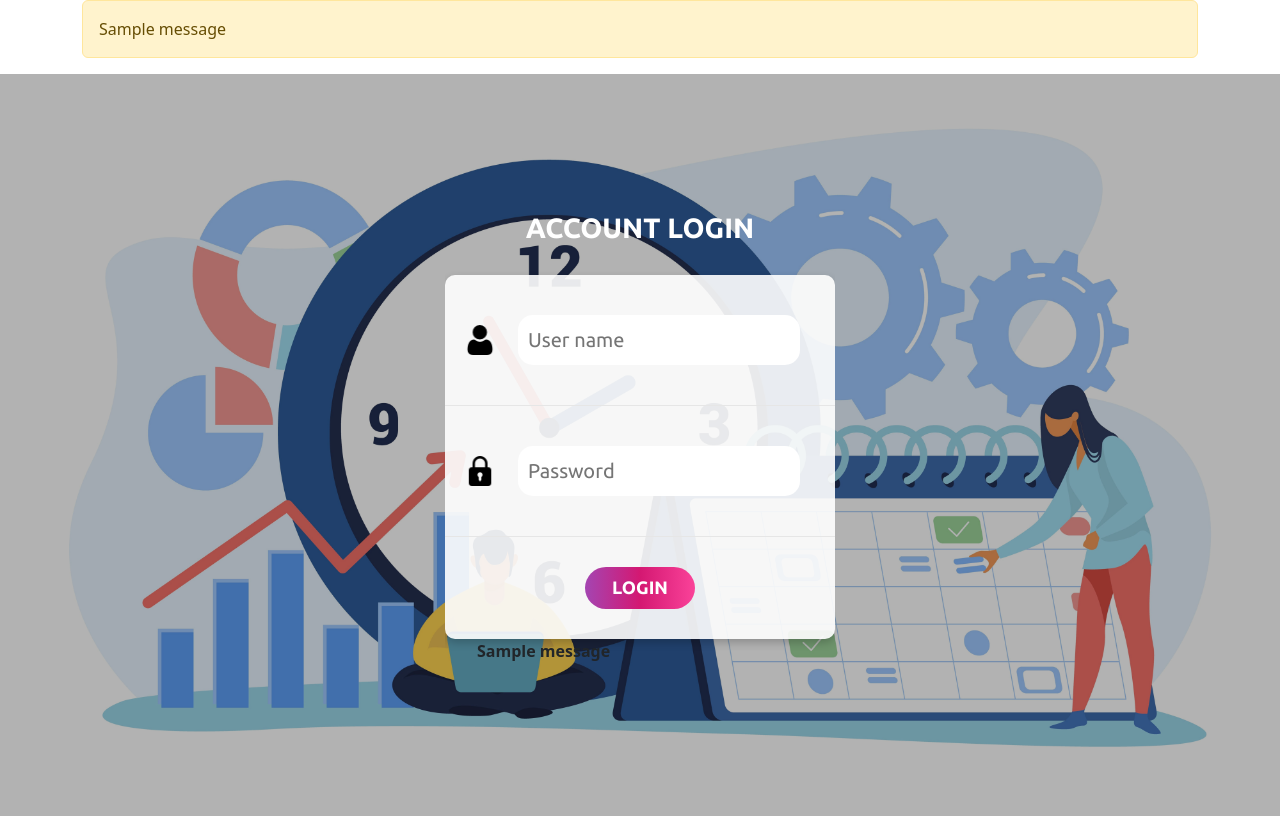
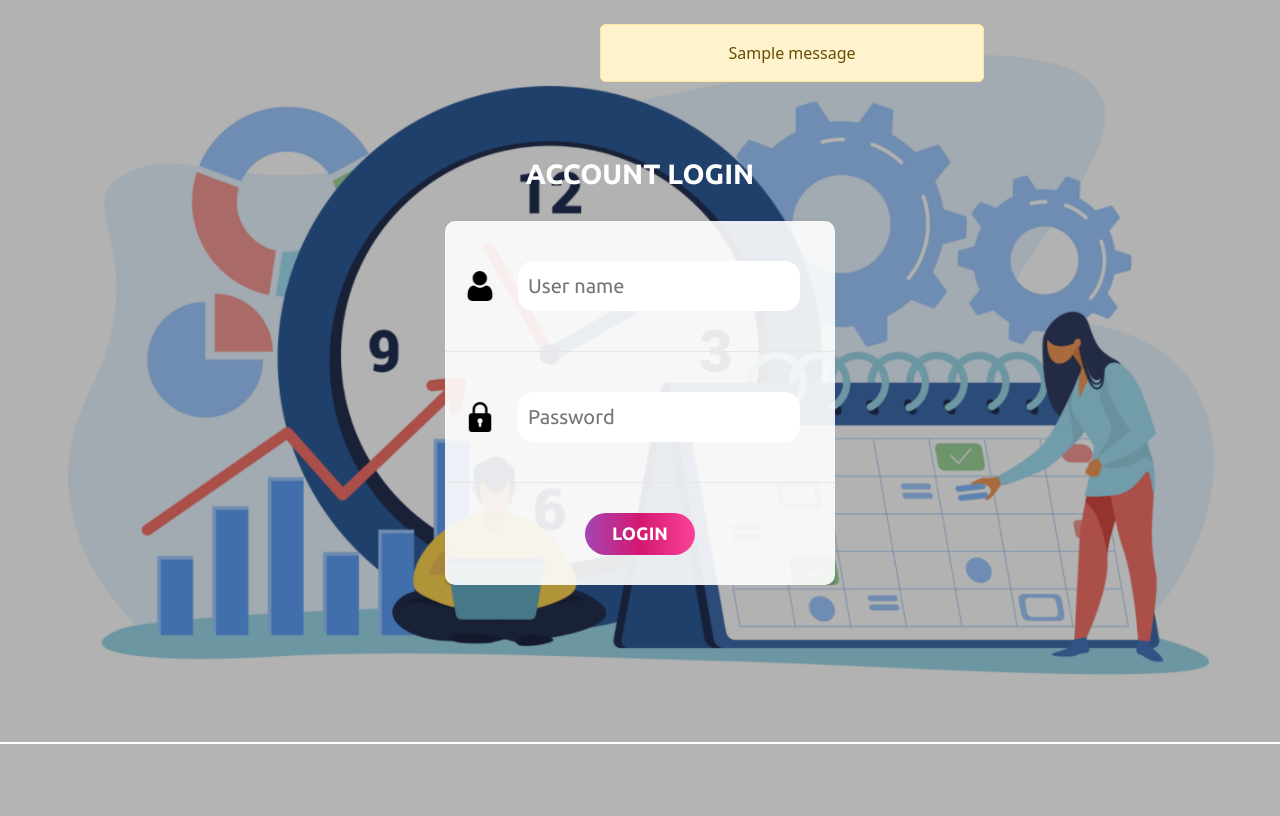
Before and after one commit to medss19/flask-todo, a Flask app: page /login in a window 1280 px wide. Shown: the part 56-872 px from the top of the page. After the commit the page ends 800 px from the top, so only its background shows below. Run offline with Flask 3, Linux system fonts and the light colour scheme; one stand-in notice (Sample message) is shown.

Commit message:
fixed bugs, made flashes appear inside the screen

```diff
--- a/static/css/login.css
+++ b/static/css/login.css
@@ -4,7 +4,7 @@
 }
 
 .container-login {
-    background-image: url('../images/login.jpg');
+    background-image: url('../images/login.png');
     background-size: contain;
     background-position: center;
     background-repeat: no-repeat;
@@ -115,3 +115,16 @@
     z-index: 1;
     transition: background-color 0.4s;
 }
+
+.flash-message {
+    top: 80px; /* Position at the very top */
+    display: flex;
+    align-items: center;
+    justify-content: center;
+    z-index: 1050; /* Make sure it's above other elements */
+    width: 30%; /* Make it full width */
+    left: 400px; /* Position it to the left edge */
+    margin-left: 200px;
+    right: 0; /* Position it to the right edge */
+    position: fixed; /* Fix it at the top of the screen */
+}
--- a/templates/base.html
+++ b/templates/base.html
@@ -73,7 +73,7 @@
     <div class="container">
         {% with messages = get_flashed_messages() %}
             {% if messages %}
-                <div class="alert alert-warning" role="alert">
+                <div class="alert alert-warning fixed-top flash-message" role="alert">
                     {{ messages[0] }}
                 </div>
             {% endif %}
--- a/templates/login.html
+++ b/templates/login.html
@@ -23,7 +23,7 @@
                 <button type="submit" class="login-btn btn-primary">Login</button>
             </div>
         </form>
-        {% with messages = get_flashed_messages(with_categories=true) %}
+        <!-- {% with messages = get_flashed_messages(with_categories=true) %}
             {% if messages %}
                 <ul class="flashes">
                     {% for category, message in messages %}
@@ -31,7 +31,16 @@
                     {% endfor %}
                 </ul>
             {% endif %}
-        {% endwith %}
+        {% endwith %} -->
+        <div class="container">
+            {% with messages = get_flashed_messages() %}
+                {% if messages %}
+                    <div class="alert alert-warning fixed-top flash-message" role="alert">
+                        {{ messages[0] }}
+                    </div>
+                {% endif %}
+            {% endwith %}
+        </div>
     </div>
 </div>
 <link rel="stylesheet" href="{{ url_for('static', filename='css/login.css') }}">
--- a/templates/register.html
+++ b/templates/register.html
@@ -29,7 +29,7 @@
                 <div class="mb-3">
                     <button type="submit" class="btn btn-primary form-submit">Register</button>
                 </div>
-                <a href="#" class="signup-image-link">I am already member</a>
+                <a href="#" class="signup-image-link">Already a member?</a>
             </form>
         </div>
         <div class="signup-img">
```
Also changed, not shown: static/css/register.css (+14 -1 lines), static/css/style.css (line endings or trailing spaces), static/images/login.jpg (deleted), static/images/login.png (added).
